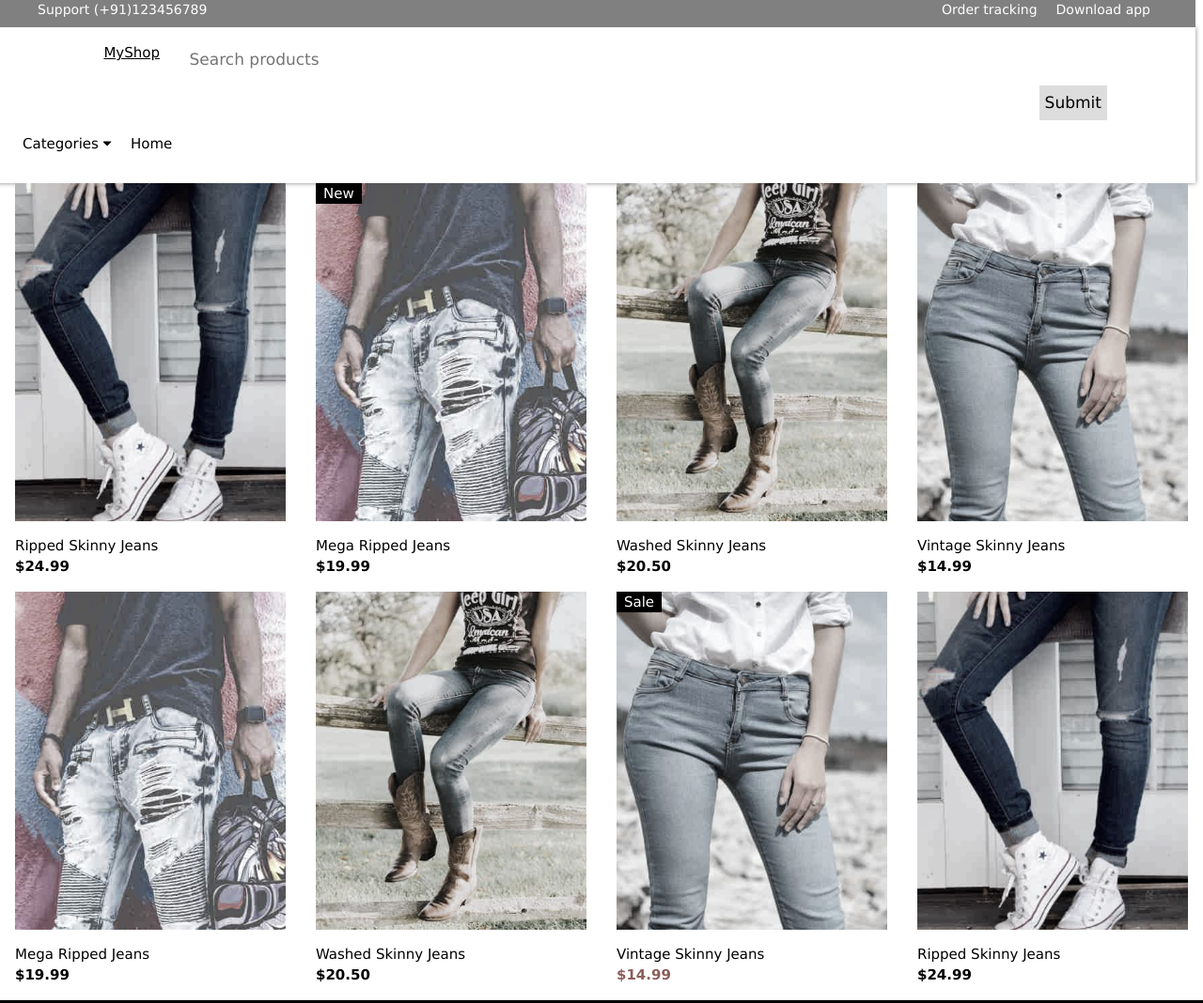
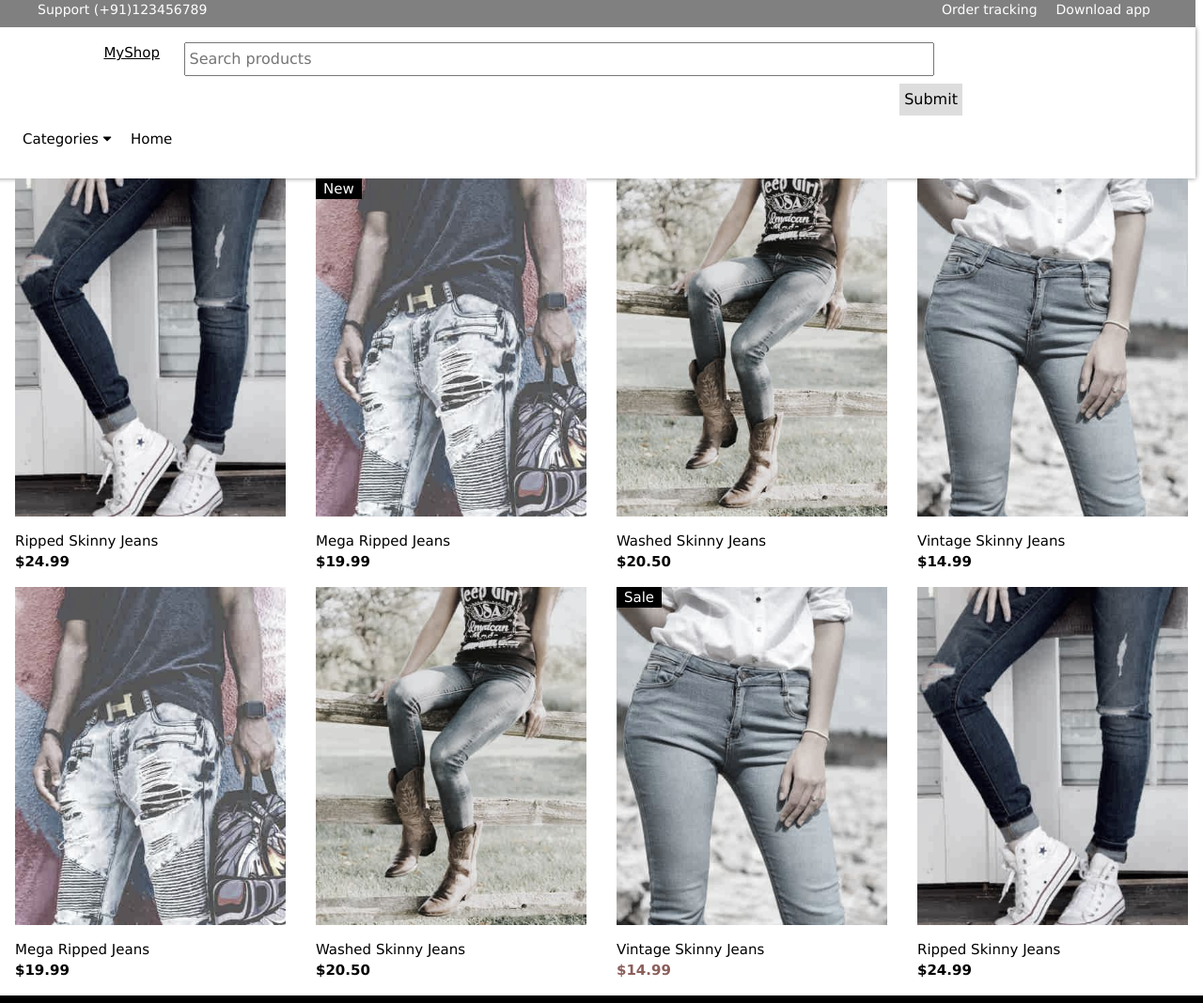
Before and after one commit to gitsdeepak/MyShop, a plain HTML site: page index.html in a window 1280 px wide. Shown: the top 1068 px of the page at 94% size. Drawn offline with nearby package versions, Linux system fonts and the light colour scheme; files whose address does not match are found by name.

Commit message:
Update index.css

```diff
--- a/css/index.css
+++ b/css/index.css
@@ -51,11 +51,11 @@ a {
 
 .search-container button{
   float: right;
-  padding: 6px;
+  padding: 5px;
   margin-top: 8px;
-  margin-right: 16px;
+  margin-right: 170px;
   background: #ddd;
-  font-size: 17px;
+  font-size: 16px;
   border: none;
   cursor: pointer;
 }
@@ -64,13 +64,13 @@ a {
     background: #ccc;
 }
 .search-container input{
-    width: 100%;
+    width: 80%;
 }
  input[type=text] {
-  padding: 6px;
+  padding: 4px;
   margin-top: 8px;
-  font-size: 17px;
-  border: none;
+  font-size: 16px;
+
 }
 /*.navbar-search-form{
     float: left;
```
